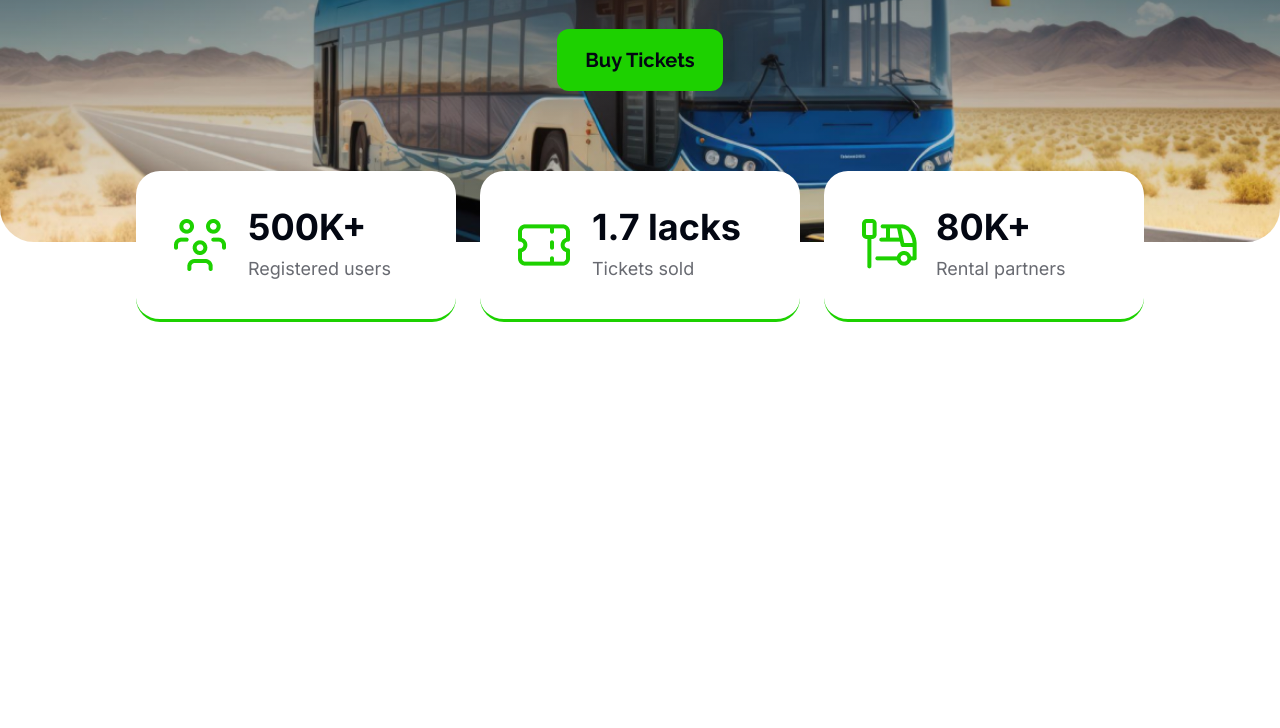
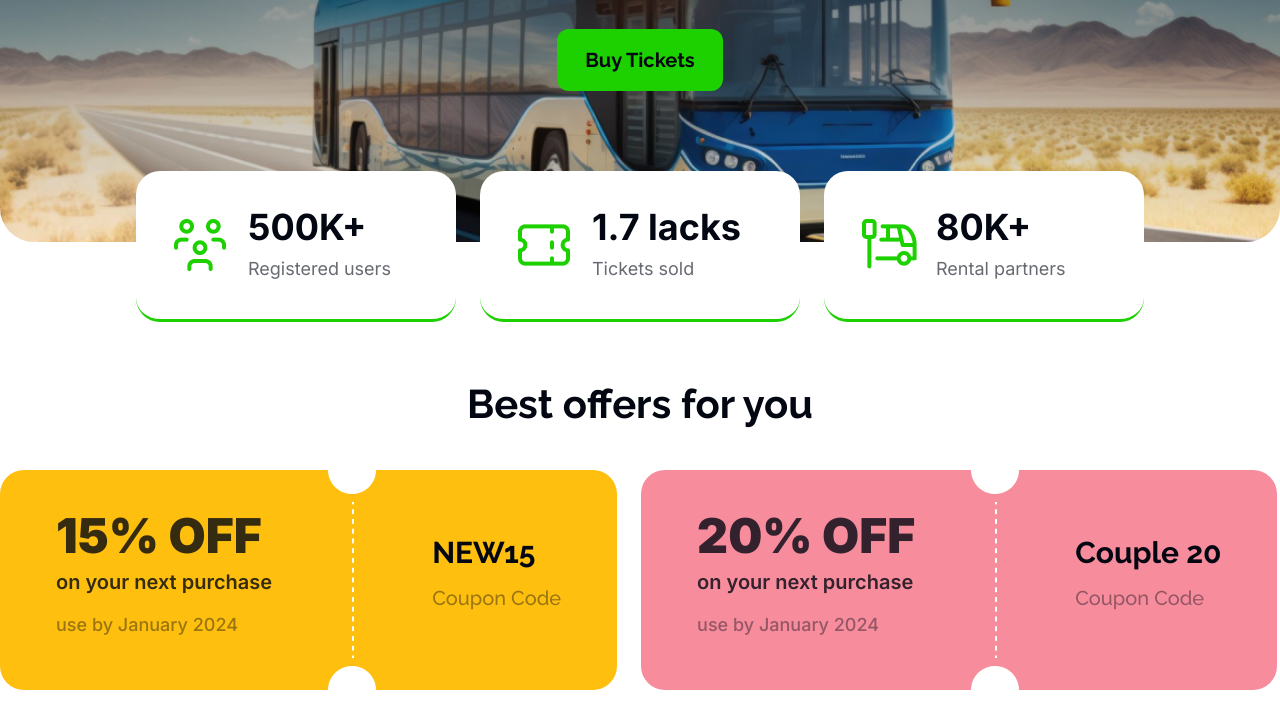
Before and after one commit to SM-Noushan/e-ticket-landing-page-ph-assignment-5, a plain HTML site: page index.html in a window 1280 px wide. Shown: the part 486-1214 px from the top of the page. Before the commit the page ends 808 px from the top, so only its background shows below. Drawn offline with nearby package versions, Linux system fonts and the light colour scheme.

Commit message:
added coupon section

```diff
--- a/index.html
+++ b/index.html
@@ -98,8 +98,8 @@
                         features
                         allow for a streamlined .</p>
                     <button type="button"
-                        class="text-secondary bg-primary hover:bg-primary/60 focus:ring-4 focus:outline-none focus:ring-primary/20 font-bold rounded-xl text-xl leading-normal px-3 md:px-7 py-4 md:py-4 text-center dark:bg-blue-600 dark:hover:bg-blue-700 dark:focus:ring-blue-800">Buy
-                        Tickets
+                        class="text-secondary bg-primary hover:bg-primary/60 focus:ring-4 focus:outline-none focus:ring-primary/20 font-bold rounded-xl text-xl leading-normal px-3 md:px-7 py-4 md:py-4 text-center dark:bg-blue-600 dark:hover:bg-blue-700 dark:focus:ring-blue-800"><a
+                            href="#ticket-sect">Buy Tickets</a>
                 </div>
                 <div
                     class="flex flex-col md:flex-row justify-center gap-6 mt-12 md:mt-0 px-4 md:px-0 md:relative md:top-[80px]">
@@ -141,7 +141,51 @@
         </section>
     </header>
     <main>
-
+        <section class="container mx-auto my-36 space-y-12">
+            <div class="text-center">
+                <h1 class="text-secondary text-3xl md:text-[40px] font-raleway font-bold">Best offers for you</h1>
+            </div>
+            <div class="max-w-screen-xl mx-auto flex flex-col md:flex-row gap-6">
+                <div class="flex bg-[#FFBF0F] rounded-3xl">
+                    <div class="pl-7 md:px-14 md:py-11 flex flex-col justify-center font-inter text-secondary">
+                        <p class="text-xl md:text-5xl leading-normal md:leading-9 font-black opacity-80">15% OFF <br>
+                            <span class="text-base md:text-xl leading-none font-semibold">on your next purchase</span>
+                            <br>
+                            <span class="text-sm md:text-lg leading-normal md:leading-9 font-medium opacity-50">use by
+                                January 2024</span>
+                        </p>
+                    </div>
+                    <div class="">
+                        <img src="B9A5-smart-ticketing/images/cupon-devider.png" alt="img-divider">
+                    </div>
+                    <div class="md:px-14 md:py-11 flex flex-col justify-center font-raleway text-secondary">
+                        <p class="text-lg md:text-3xl font-bold">NEW15 <br>
+                            <span class="text-base md:text-xl md:leading-[55px] font-medium opacity-40">Coupon
+                                Code</span>
+                        </p>
+                    </div>
+                </div>
+                <div class="flex bg-[#F78C9C] rounded-3xl">
+                    <div class="pl-7 md:px-14 md:py-11 flex flex-col justify-center font-inter text-secondary">
+                        <p class="text-xl md:text-5xl leading-normal md:leading-9 font-black opacity-80">20% OFF <br>
+                            <span class="text-base md:text-xl leading-none font-semibold">on your next purchase</span>
+                            <br>
+                            <span class="text-sm md:text-lg leading-normal md:leading-9 font-medium opacity-50">use by
+                                January 2024</span>
+                        </p>
+                    </div>
+                    <div class="">
+                        <img src="B9A5-smart-ticketing/images/cupon-devider.png" alt="img-divider">
+                    </div>
+                    <div class="md:px-14 md:py-11 flex flex-col justify-center font-raleway text-secondary">
+                        <p class="text-lg md:text-3xl font-bold">Couple 20 <br>
+                            <span class="text-base md:text-xl md:leading-[55px] font-medium opacity-40">Coupon
+                                Code</span>
+                        </p>
+                    </div>
+                </div>
+            </div>
+        </section>
     </main>
     <footer>
 
```
